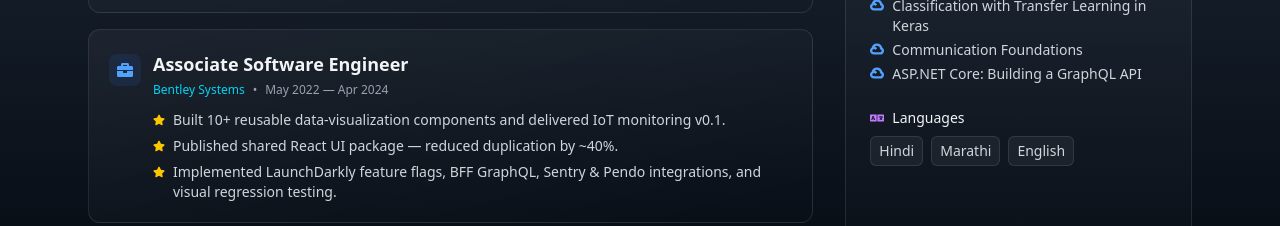
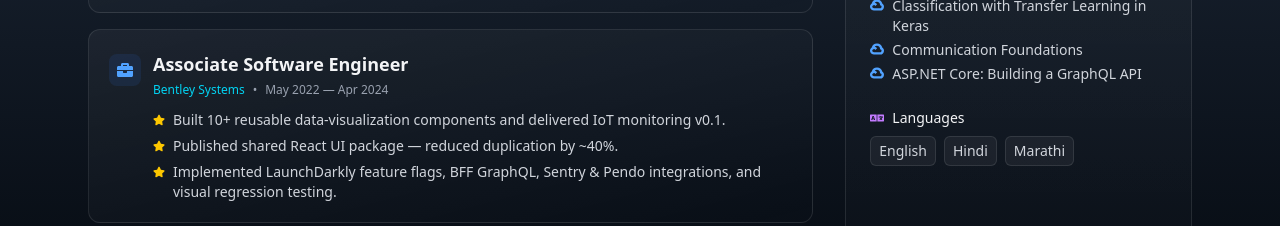
Before and after one commit to gholapeajinkya/gholapeajinkya.github.io, a React (Vite) app: page / in a window 1280 px wide. Shown: the part 1380-1606 px from the top of the page. Built offline with nearby package versions, Linux system fonts and the light colour scheme.

Commit message:
Minor changes

```diff
--- a/src/App.jsx
+++ b/src/App.jsx
@@ -131,7 +131,7 @@ export default function PortfolioApp() {
     "ASP.NET Core: Building a GraphQL API",
   ];
 
-  const languages = ["Hindi", "Marathi", "English"];
+  const languages = ["English", "Hindi", "Marathi"];
 
   return (
     <div className="min-h-screen bg-gradient-to-b from-gray-900 via-gray-800 to-black text-gray-100 antialiased relative overflow-hidden">
```
